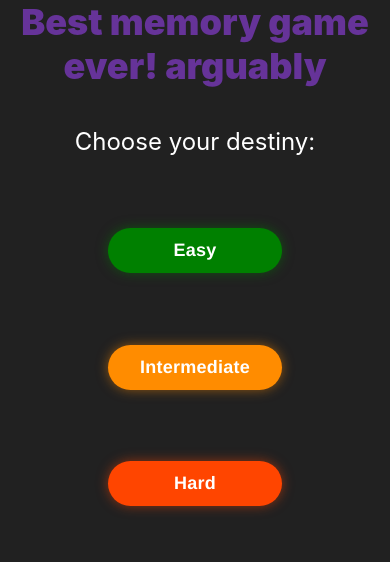
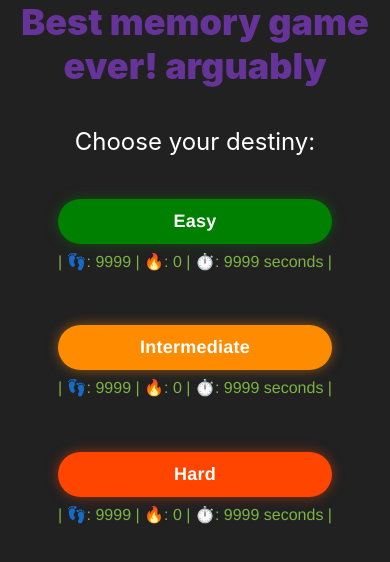
Before and after one commit to Eytan414/MemoryGame, a React Native app: screen /Home in a window 390 px wide. Shown: the top 562 px of the page. Built offline with nearby package versions, Linux system fonts and the light colour scheme.

Commit message:
add storage, save user records, show in main screen

```diff
--- a/package.json
+++ b/package.json
@@ -17,7 +17,8 @@
     "react": "17.0.2",
     "react-dom": "17.0.2",
     "react-native": "0.68.2",
-    "react-native-web": "0.17.7"
+    "react-native-web": "0.17.7",
+    "@react-native-async-storage/async-storage": "~1.17.3"
   },
   "devDependencies": {
     "@babel/core": "^7.12.9",
--- a/src/components/GameGrid/grid/Grid.tsx
+++ b/src/components/GameGrid/grid/Grid.tsx
@@ -1,8 +1,9 @@
 import React, { useEffect, useMemo, useState} from 'react';
 import { View, StyleSheet } from 'react-native';
-import { CardsCount, CARD_DELAY_BEFORE_FLIP, DEFAULT_BACKGROUND_COLOR } from '../../../data/constants';
-import { GameCard, Sounds } from '../../../types';
-import utilsService from "../../../utils/utils";
+import { CardsCount, CARD_DELAY_BEFORE_FLIP, DEFAULT_BACKGROUND_COLOR, Level } from '../../../data/constants';
+import { GameCard, LevelStats, Records, Sounds } from '../../../types';
+import utils from "../../../utils/utils";
+import storage from "../../../utils/storage";
 import {CardComponent} from "./../Card/Card";
 import { WinModal } from '../../modals/WinModal';
 import { GridHead } from './GridHead';
@@ -19,7 +20,7 @@ export const Grid = (props:any) => {
     const [cardsArr, setCardsArr] = useState<Array<GameCard>>([])
     const [loading, setLoading] = useState<boolean>(true)
     useMemo(async ()=>{
-        utilsService.generateData(props.route.params.size)
+        utils.generateData(props.route.params.size)
             .then(cardsArr => {
                 setLoading(false)
                 setCardsArr(cardsArr)
@@ -46,15 +47,15 @@ export const Grid = (props:any) => {
 
     let sounds:Sounds;
     useMemo( async ()=>{
-        return await utilsService.loadSounds()
+        return await utils.loadSounds()
     },[])
     .then(calculateSounds =>{
         sounds = calculateSounds
     })
 
-    const level = props.route.params.size === CardsCount.EASY ? 'easy'
-        : props.route.params.size === CardsCount.INTERMEDIATE ? 'intermediate'
-        : 'hard'
+    const level = props.route.params.size === CardsCount.EASY ? Level.EASY
+        : props.route.params.size === CardsCount.INTERMEDIATE ? Level.INTERMEDIATE
+        : Level.HARD
 
     const cardPressed = async (pressedCardIndex:number):Promise<void> =>{
         sounds.click.playAsync()
@@ -108,6 +109,23 @@ export const Grid = (props:any) => {
         updateIsGameActive(false)
         sounds.win.playAsync()
         setModalVisible(true)
+        updateRecordIfNeeded()
+    }
+    const updateRecordIfNeeded = async() => {
+        const records:Records = await storage.getRecords() as unknown as Records
+        const newRecord:LevelStats = {
+            time: elpased < records[level].time ?
+                  elpased.toFixed(1)
+                : records[level].time,
+            moves: interaction.moves < records[level].moves ?
+                  interaction.moves
+                : records[level].moves,
+            streak: interaction.bestStreak > records[level].streak ?
+                  interaction.bestStreak
+                :records[level].streak
+        }
+        records[level] = newRecord
+        storage.updateRecords(records)
     }
     const resetRevealedCards = ():void => {
         const cards = [...cardsArr]
--- a/src/components/common/ShareButton.tsx
+++ b/src/components/common/ShareButton.tsx
@@ -1,6 +1,6 @@
 import React from 'react';
 import { Text, Pressable } from 'react-native';
-import utilsService from '../../utils/utils';
+import utils from '../../utils/utils';
 
 interface Props{
     level: string,
@@ -12,7 +12,7 @@ export const ShareButton = (props: Props) => {
 
     const shareScore = ():void => {
         const text = `Woo Hoo! finished in ${props.moves} moves and ${props.time.toFixed(1)} seconds on ${props.level} difficulty !`
-        utilsService.shareScore(text)
+        utils.shareScore(text)
     }
 
     return (
--- a/src/components/home/ChooseLevelButton.tsx
+++ b/src/components/home/ChooseLevelButton.tsx
@@ -1,6 +1,8 @@
 import React, {useEffect, useState } from 'react';
 import { Text, Pressable } from 'react-native';
-import { CardsCount, PAGE_GRID } from '../../data/constants';
+import { CardsCount, Level, PAGE_GRID } from '../../data/constants';
+import { Records } from '../../types';
+import storage from '../../utils/storage';
 
 interface ButtonProps{
     level: number,
@@ -10,20 +12,24 @@ interface ButtonProps{
 export const ChooseLevelButton = (props: ButtonProps) => {
     const [color, setColor] = useState<string>('')
     const [title, setTitle] = useState<string>('')
+    let levelKey:string = ''
 
     useEffect(()=>{
         switch(props.level){
             case CardsCount.EASY:
                 setColor('green')
                 setTitle('Easy')
+                levelKey = Level.EASY
                 break
             case CardsCount.INTERMEDIATE:
                 setColor('darkorange')
                 setTitle('Intermediate')
+                levelKey = Level.INTERMEDIATE
                 break
             case CardsCount.HARD:
                 setColor('orangered')
                 setTitle('Hard')
+                levelKey = Level.HARD
                 break
         }
     },[])
@@ -31,7 +37,8 @@ export const ChooseLevelButton = (props: ButtonProps) => {
     const pickLevel = ():void => {
         props.navigation.navigate(PAGE_GRID, {size: props.level})
 	}
-
+    const allrecords:Records = storage.getRecords() as unknown as Records
+    const levelRecords = allrecords[levelKey]
     return (
         <Pressable
             onPress={()=>{ pickLevel() }}
--- a/src/components/home/Home.tsx
+++ b/src/components/home/Home.tsx
@@ -1,9 +1,24 @@
-import React from 'react';
-import { Dimensions, View, Text } from 'react-native';
-import { CardsCount, DEFAULT_BACKGROUND_COLOR} from '../../data/constants';
+import React, { useEffect, useState } from 'react';
+import { View, Text } from 'react-native';
+import { CardsCount, DEFAULT_BACKGROUND_COLOR, EMPTY_RECORD, Level} from '../../data/constants';
+import { LevelStats, Records } from '../../types';
+import storage from '../../utils/storage';
 import { ChooseLevelButton } from './ChooseLevelButton';
+import { LevelRecords } from './LeveLRecords';
 
 export const Home = ({navigation}) => {
+    let allRecords:Records
+    const [easy, setEasy] = useState<LevelStats>(EMPTY_RECORD)
+    const [intermediate, setIntermediate] = useState<LevelStats>(EMPTY_RECORD)
+    const [hard, setHard] = useState<LevelStats>(EMPTY_RECORD)
+    useEffect(() => {
+        (async () => {
+            allRecords = await storage.getRecords() as unknown as Records;
+            setEasy(allRecords[Level.EASY])
+            setIntermediate(allRecords[Level.INTERMEDIATE])
+            setHard(allRecords[Level.HARD])
+        })()
+      }, [])
     return (
         <View style={{
             backgroundColor: DEFAULT_BACKGROUND_COLOR,
@@ -32,9 +47,18 @@ export const Home = ({navigation}) => {
                     height: '50%',
                     justifyContent: 'space-evenly',
                 }}>
-                    <ChooseLevelButton navigation={navigation} level={CardsCount.EASY} />
-                    <ChooseLevelButton navigation={navigation} level={CardsCount.INTERMEDIATE} />
-                    <ChooseLevelButton navigation={navigation} level={CardsCount.HARD} />
+                    <View style={{}}>
+                        <ChooseLevelButton navigation={navigation} level={CardsCount.EASY} />
+                        <LevelRecords stats={easy}></LevelRecords>
+                    </View>
+                    <View style={{}}>
+                        <ChooseLevelButton navigation={navigation} level={CardsCount.INTERMEDIATE} />
+                        <LevelRecords stats={intermediate}></LevelRecords>
+                    </View>
+                    <View style={{}}>
+                        <ChooseLevelButton navigation={navigation} level={CardsCount.HARD} />
+                        <LevelRecords stats={hard}></LevelRecords>
+                    </View>
                 </View>
             </>}
         </View>
--- /dev/null
+++ b/src/components/home/LevelRecords.tsx
@@ -0,0 +1,24 @@
+import React from 'react';
+import { Text, Pressable } from 'react-native';
+import { LevelStats, Records } from '../../types';
+import storage from '../../utils/storage';
+
+interface Props{
+    stats: LevelStats,
+}
+
+export const LevelRecords = (props: Props) => {
+    const recordsText = `| 👣: ${props.stats?.moves} | 🔥: ${props.stats?.streak} | ⏱️: ${props.stats?.time} seconds |`
+    return (
+        <Text style={{
+            fontSize: 16,
+            alignSelf: 'center',
+            color: '#7cb342',
+            fontFamily: 'Helvetica',
+            marginTop: 8,
+            marginBottom: 12
+        }}>
+            {recordsText}
+        </Text>
+    )
+}
--- a/src/data/constants.ts
+++ b/src/data/constants.ts
@@ -1,7 +1,14 @@
+import { Records, LevelStats } from './../types.d';
 export const CardsCount:any = {
     EASY: 16,
     INTERMEDIATE: 20,
     HARD: 24,
+    // EXPERT: 28, after adding more img assets
+}
+export const Level:any = {
+    EASY: 'easy',
+    INTERMEDIATE: 'intermediate',
+    HARD: 'hard'
 }
 export const MODAL_WIDTH_DESKTOP:string = '50%'
 export const MODAL_WIDTH_MOBILE:string = '90%'
@@ -27,3 +34,16 @@ export const DEFAULT_BACKGROUND_COLOR:string = '#212121'
 export const DEFAULT_TEXT_COLOR:string = 'lightblue'
 // Light theme:
 //
+
+// storage
+export const RECORDS:string ='records'
+export const EMPTY_RECORD:LevelStats = {
+    time: 9999,
+    moves: 9999,
+    streak: 0,
+}
+export const EMPTY_RECORDS:Records = {
+    easy: EMPTY_RECORD,
+    intermediate: EMPTY_RECORD,
+    hard: EMPTY_RECORD,
+}
--- /dev/null
+++ b/src/utils/storage.ts
@@ -0,0 +1,22 @@
+import AsyncStorage from '@react-native-async-storage/async-storage';
+import { EMPTY_RECORDS, RECORDS } from '../data/constants';
+import { Records } from '../types';
+
+const storage = {
+	updateRecords: async (newValue: Records) => {
+        try {
+            const jsonValue = JSON.stringify(newValue)
+            await AsyncStorage.setItem(RECORDS, jsonValue)
+          } catch (e) {}
+	},
+	getRecords: async () => {
+        let value: string | Records;
+        try {
+            value = await AsyncStorage.getItem(RECORDS) as string
+            if(!value) return EMPTY_RECORDS
+            return JSON.parse(value)
+        } catch (e) {}
+
+	},
+}
+export default storage
--- a/src/utils/utils.ts
+++ b/src/utils/utils.ts
@@ -4,7 +4,7 @@ import { Audio } from 'expo-av';
 import {IMAGE_COUNT} from '../data/constants';
 import { Asset } from 'expo-asset';
 
-const utilsService = {
+const utils = {
 	shuffle: (array: GameCard[]):void => {
 		let currentIndex:number = array.length
 		let randomIndex:number
@@ -20,7 +20,7 @@ const utilsService = {
 	generateData: async (size:number):Promise<Array<GameCard>> => {
 		const cards:Array<GameCard> = Array<GameCard>()
 		const randomsSet:Set<number> = new Set<number>()
-		const imageObj = await utilsService.loadImages()
+		const imageObj = await utils.loadImages()
 
 		for(let index=0; index<size; index+=2){
 			let randomImage: number = Math.round(Math.random() * size)
@@ -49,7 +49,7 @@ const utilsService = {
 			}
 			cards.push(matchingCard)
 		}
-		utilsService.shuffle(cards)
+		utils.shuffle(cards)
 		return cards
 	},
 	loadImages: async () => {
@@ -91,4 +91,4 @@ const utilsService = {
 		} catch(err) {}
 	  }
 }
-export default utilsService
+export default utils
```
Also changed, not shown: src/types.d.ts (+10 -0 lines), 1 other file (tests, documents, lock files or other folders).
